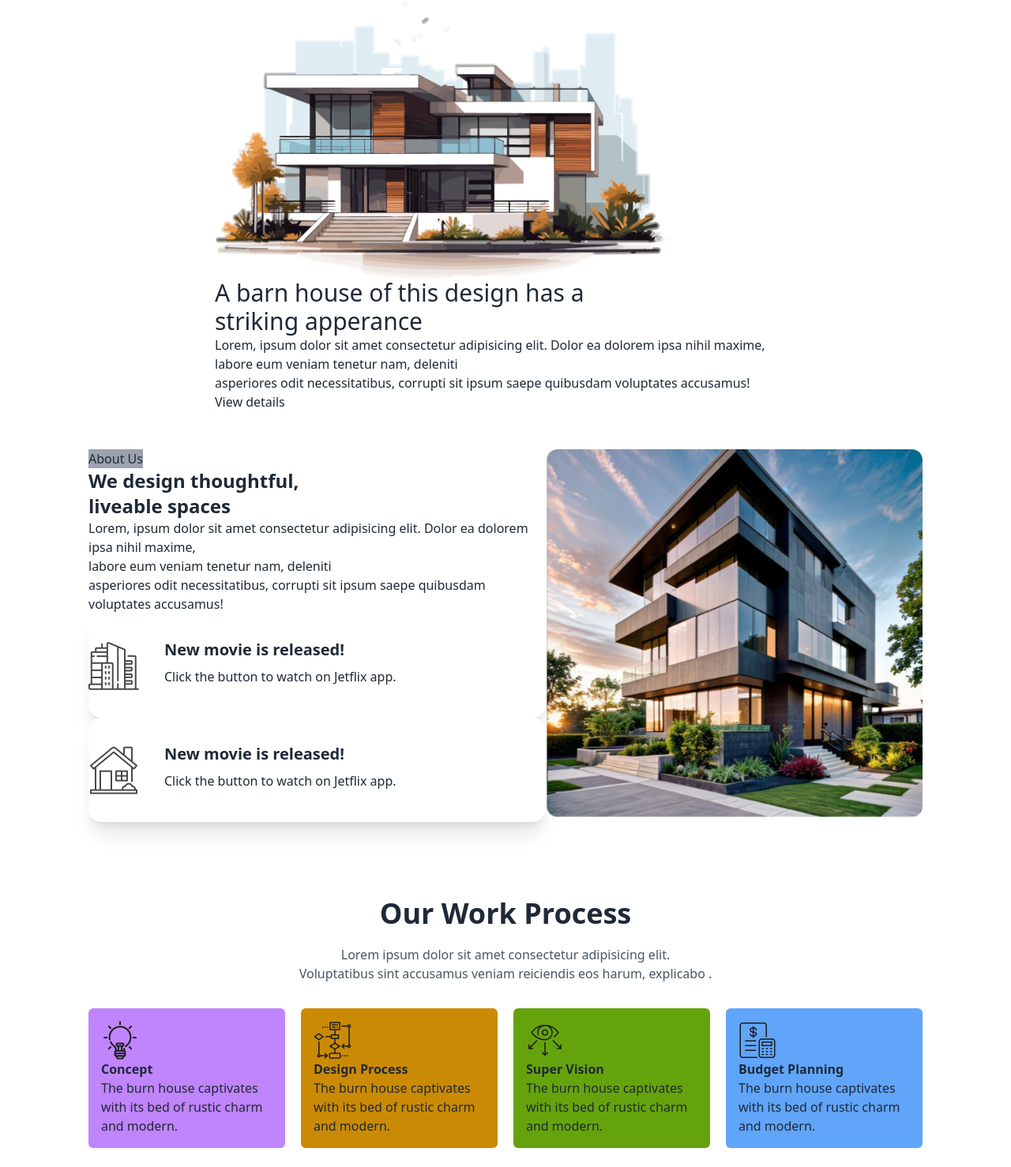
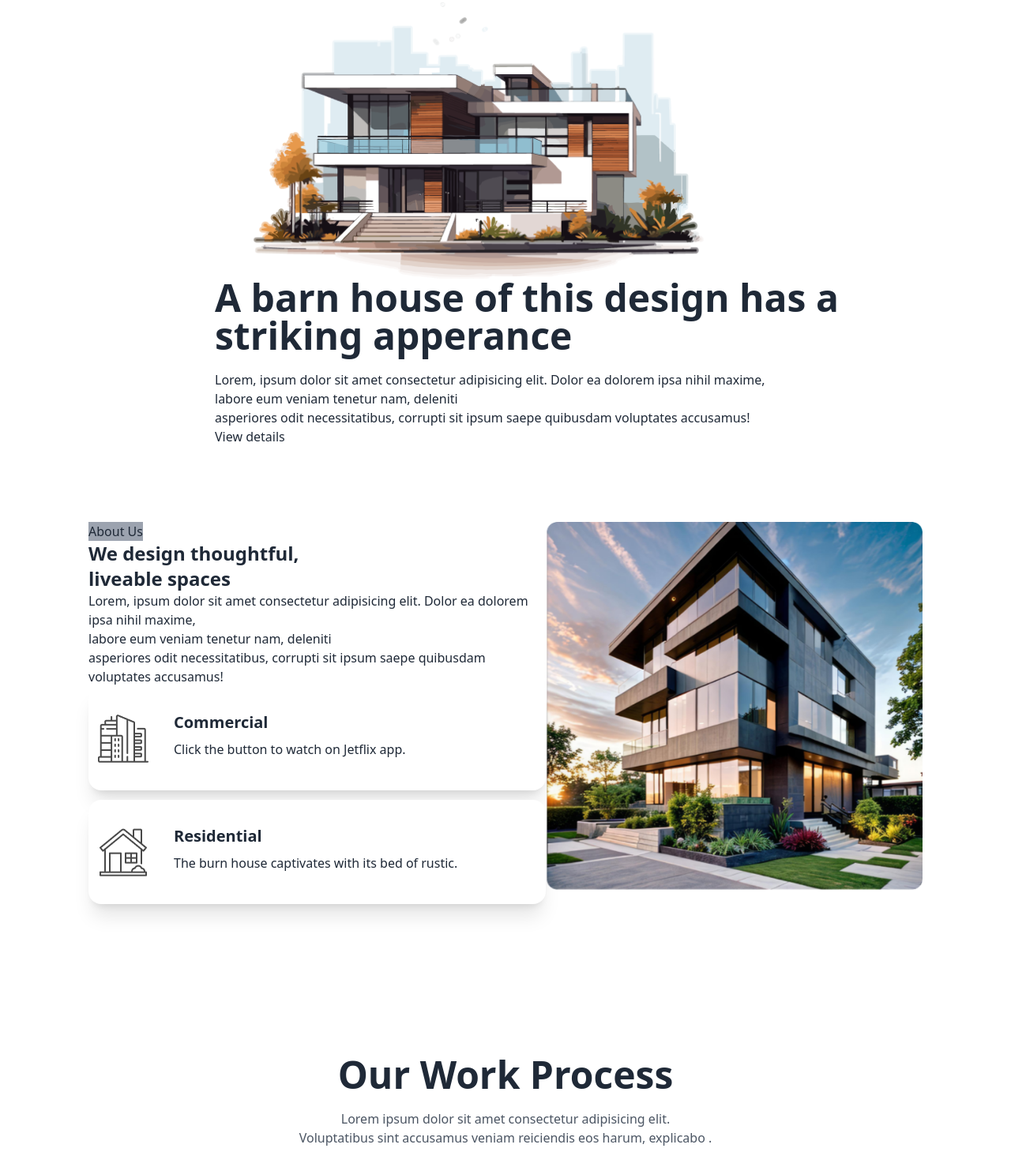
Before and after one commit to shehab1959/assignment-3-repo, a plain HTML site: page index.html in a window 1280 px wide. Shown: the part 105-1583 px from the top of the page at 79% size. Drawn offline with nearby package versions, Linux system fonts and the light colour scheme.

Commit message:
next project section added

```diff
--- a/index.html
+++ b/index.html
@@ -67,18 +67,19 @@
 
   </header>
   <main class="max-w-screen-xl mx-auto px-14 lg:px-28">
-    <section class="ml-40 mt-8">
-        <div>
-            <div><img src="pictures/banner.png" alt=""></div>
+    <section>
+        <div  class=" ml-40 mt-8">
+            <div><img class="ml-12" src="pictures/banner.png" alt=""></div>
             <div>
-                <h3 class="text-3xl">A barn house of this design has a<br>striking apperance</h3>
-                <p>Lorem, ipsum dolor sit amet consectetur adipisicing elit. Dolor ea dolorem ipsa nihil maxime,<br> labore eum veniam tenetur nam, deleniti<br> asperiores odit necessitatibus, corrupti sit ipsum saepe quibusdam voluptates accusamus!</p>
+                <h3 class="text-5xl font-bold">A barn house of this design has a<br>striking apperance</h3>
+                <p class="mt-5">Lorem, ipsum dolor sit amet consectetur adipisicing elit. Dolor ea dolorem ipsa nihil maxime,<br> labore eum veniam tenetur nam, deleniti<br> asperiores odit necessitatibus, corrupti sit ipsum saepe quibusdam voluptates accusamus!</p>
                 <button>View details</button>
             </div>
         </div>
       </section>
-      <section class="mt-12">
-        <div class="flex">
+      <section class="py-8 lg:py-24">
+        <!-- class="max-w-screen-xl mx-auto px-14 lg:px-28"......"mt-12"-->
+        <div class="lg:flex">
 
             <div>
                 <button class="bg-gray-400">About Us</button>
@@ -86,27 +87,27 @@
                 <p>Lorem, ipsum dolor sit amet consectetur adipisicing elit. Dolor ea dolorem ipsa nihil maxime,<br> labore eum veniam tenetur nam, deleniti<br> asperiores odit necessitatibus, corrupti sit ipsum saepe quibusdam voluptates accusamus!</p>
                 <div class="card card-side bg-base-100 shadow-xl">
                     <figure>
-                      <img
+                      <img class="ml-3"
                         src="pictures/commercial.png"
                         alt="Movie" />
                     </figure>
                     <div class="card-body">
-                      <h2 class="card-title">New movie is released!</h2>
+                      <h2 class="card-title">Commercial</h2>
                       <p>Click the button to watch on Jetflix app.</p>
                       <div class="card-actions justify-end">
                       </div>
                     </div>
                   </div>
                   <!--2nd-->
-                  <div class="card card-side bg-base-100 shadow-xl">
+                  <div class="card card-side bg-base-100 shadow-xl mt-3">
                     <figure>
-                      <img
+                      <img class="ml-3"
                         src="pictures/residential.png"
                         alt="Movie" />
                     </figure>
                     <div class="card-body">
-                      <h2 class="card-title">New movie is released!</h2>
-                      <p>Click the button to watch on Jetflix app.</p>
+                      <h2 class="card-title">Residential</h2>
+                      <p>The burn house captivates with its bed of rustic.</p>
                       <div class="card-actions justify-end">
                       </div>
                     </div>
@@ -117,31 +118,32 @@
 
         </div>
 
-      </section>
+      </section >
       <!--Our Work Process-->
       <section class="py-8 lg:py-24">
-        <div class="text-center mb-8">
-            <h1 class="text-3xl md:text-4xl font-bold mb-5">Our Work Process</h1>
+        <!---->
+        <div class="text-center mb-6">
+            <h1 class="text-3xl md:text-4xl lg:text-5xl font-bold mb-5">Our Work Process</h1>
             <p class="text-gray-600">Lorem ipsum dolor sit amet consectetur adipisicing elit.<br> Voluptatibus sint accusamus veniam reiciendis eos harum, explicabo .</p>
         </div>
-        <div class="grid grid-cols-4 gap-5 text-center">
+        <div class="lg:grid lg:grid-cols-4 sm:3 lg:gap-5 text-center">
          <!--Product card-->
-         <div class="bg-purple-400 rounded-md p-4">
+         <div class="bg-purple-400 rounded-md p-4 mt-1">
             <img src="pictures/concept.png" alt="">
             <h2 class="text-left font-bold">Concept</h2>
             <p class="text-left">The burn house captivates <br>with its bed of rustic  charm <br>and modern.</p>
          </div>
-         <div class="bg-yellow-600 rounded-md p-4">
+         <div class="bg-yellow-600 rounded-md p-4 mt-1">
             <img src="pictures/flow-chart.png" alt="">
             <h2 class="text-left font-bold">Design Process</h2>
             <p class="text-left">The burn house captivates <br>with its bed of rustic  charm <br>and modern.</p>
          </div>
-         <div class="bg-lime-600 rounded-md p-4">
+         <div class="bg-lime-600 rounded-md p-4 mt-1">
             <img src="pictures/vision.png" alt="">
             <h2 class="text-left font-bold">Super Vision</h2>
             <p class="text-left">The burn house captivates <br>with its bed of rustic  charm <br>and modern.</p>
          </div>
-         <div class="bg-blue-400 rounded-md p-4">
+         <div class="bg-blue-400 rounded-md p-4 mt-1">
             <img src="pictures/budget-planning.png" alt="">
             <h2 class="text-left font-bold">Budget Planning</h2>
             <p class="text-left">The burn house captivates <br>with its bed of rustic  charm <br>and modern.</p>
@@ -149,11 +151,35 @@
         </div>
 
       </section>
-      <!--Again try-->
+      <!--Latest Portfolio-->
+      <section class="mt-6">
+        <div class="text-center">
+            <button class="bg-slate-400">Explore our latest works</button>
+            <h2 class="text-5xl font-bold">Our Latest Portfolio</h2>
+            <p class="mt-4">The barn house captivates with its blend of rustic charm and modern sophistication,<br> featuring weathered wood, sleek metal accents.</p>
+        </div>
+      </section>
+
 
   </main>
   <footer>
-
-  </footer>
+    <!--background image page-->
+    <section class=" mt-6 hero min-h-screen"
+    style="background-image: url(pictures/bg.jpg); max-w-40">
+      <div class="text-center">
+        <button class="bg-slate-400">Lets Connect</button>
+        <h2  class="text-5xl font-bold">Lets Discuss Next Projects</h2>
+        <p class="mt-4 mb-5">The barn house captivates with its blend of rustic charm and modern sophistication,<br> featuring weathered wood, sleek metal accents.</p>
+        <input class="w-96 mt-2" type="text" placeholder="First Name*">
+        <input class="w-96 mt-2" type="text" placeholder="Last Name*"><br>
+        <input class="w-96 mt-2" type="text" placeholder="Phone Number*">
+        <input class="w-96 mt-2" type="text" placeholder="Email Number*"><br>
+        <input class="w-11/12 h-40 mt-2" type="text" placeholder="Write your massage here"><br>
+        <button class="w-11/12 bg-green-300 mt mt-2"> Send Mail </button>
+      </section>
+        <section class="text-center bg-black lg:h-80">
+            <h2>assfghj</h2>
+        </section>
+        </footer>
 </body>
 </html>
```
